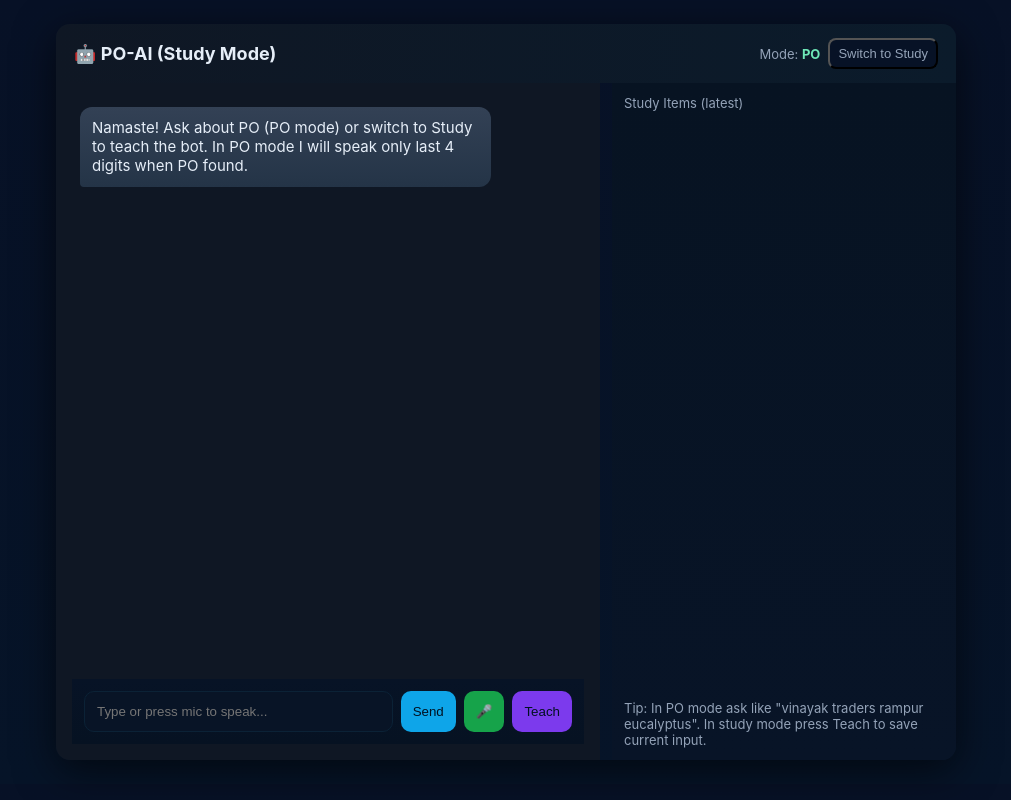
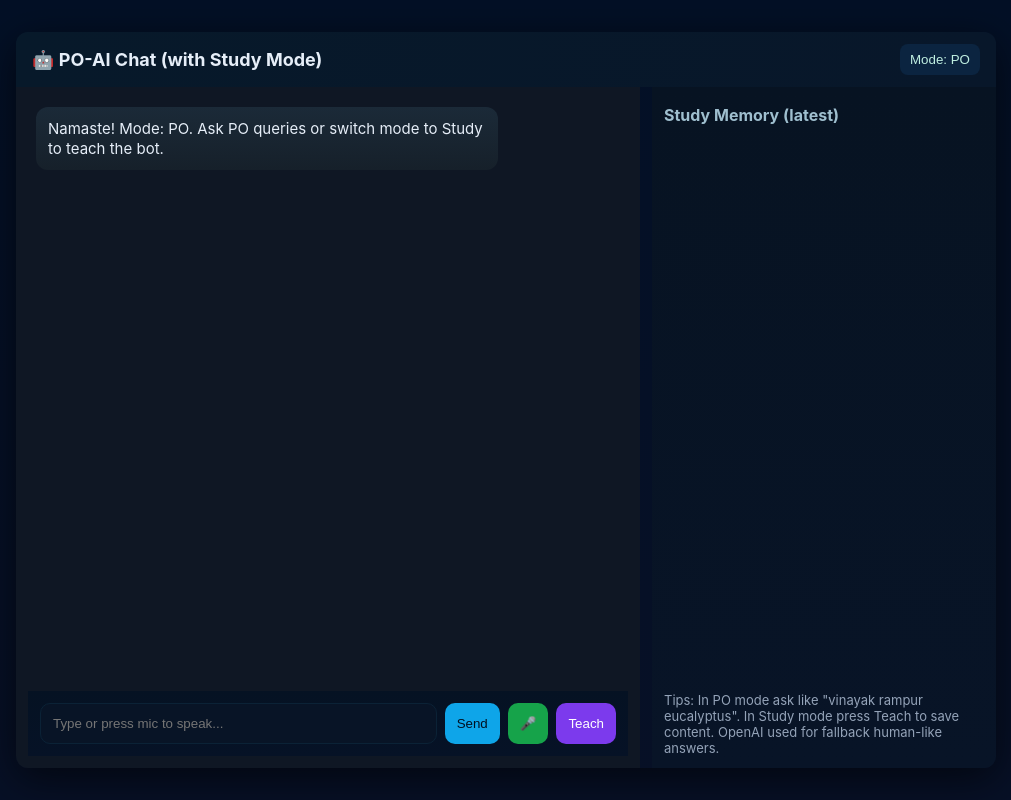
Before and after one commit to atharva1010/PO_AI, a Flask app: page / in a window 1280 px wide. Shown: the whole page, without its empty margins (134-1145 px from the left). Run offline with Flask 3, Linux system fonts and the light colour scheme; data that the repository does not hold is empty; some libraries are stand-ins or nearby versions.

Commit message:
Update index.html

```diff
--- a/templates/index.html
+++ b/templates/index.html
@@ -1,95 +1,86 @@
-<!-- templates/index.html -->
 <!DOCTYPE html>
 <html lang="en">
 <head>
 <meta charset="utf-8" />
 <meta name="viewport" content="width=device-width,initial-scale=1" />
-<title>PO AI Chat — Study Mode</title>
-<link rel="preconnect" href="https://fonts.gstatic.com" crossorigin>
+<title>PO-AI Chat (Study Mode)</title>
+<link rel="stylesheet" href="">
 <style>
-  :root{
-    --bg:#0b1020; --card:#0f1724; --accent:#6ee7b7; --muted:#94a3b8;
-    --user:#0ea5e9; --bot:#334155;
-  }
-  body{background:linear-gradient(180deg,#071126 0%, #061428 100%);font-family:Inter,Segoe UI,Arial;margin:0;color:#e6eef8}
-  .app{width:100%;max-width:900px;margin:24px auto;height:92vh;display:flex;flex-direction:column;border-radius:14px;overflow:hidden;box-shadow:0 10px 40px rgba(0,0,0,0.6)}
-  header{background:linear-gradient(90deg,#0f1724,#0b1b2b);padding:14px 18px;display:flex;align-items:center;gap:12px}
-  header h1{font-size:18px;margin:0}
-  .controls{margin-left:auto;display:flex;gap:8px;align-items:center}
-  .toggle{background:#071226;border-radius:8px;padding:6px 8px;color:var(--muted);font-size:13px;cursor:pointer}
-  main{flex:1;display:flex;gap:12px}
-  .chat{flex:1;background:var(--card);padding:16px;display:flex;flex-direction:column;gap:12px;overflow:hidden}
-  .messages{flex:1;overflow:auto;padding:8px;display:flex;flex-direction:column;gap:12px}
-  .msg{max-width:78%;padding:12px;border-radius:12px;font-size:15px;line-height:1.25}
-  .msg.user{align-self:flex-end;background:linear-gradient(180deg,var(--user),#0284c7);color:#012; border-bottom-right-radius:4px}
-  .msg.bot{align-self:flex-start;background:linear-gradient(180deg,var(--bot),#243447);color:#e6eef8;border-bottom-left-radius:4px}
-  .inputBar{display:flex;gap:8px;padding:12px;background:linear-gradient(180deg,#071326,#061222)}
-  .inputBar input{flex:1;padding:12px;border-radius:10px;border:1px solid #0b2236;background:#081426;color:#e6eef8}
-  .btn{padding:10px 12px;border-radius:10px;border:none;cursor:pointer;background:#0ea5e9;color:#012}
-  .mic{background:#16a34a}
-  .teach{background:#7c3aed}
-  .side{width:320px;background:linear-gradient(180deg,#071322,#081427);padding:12px;display:flex;flex-direction:column;gap:8px}
-  .small{font-size:13px;color:var(--muted)}
-  .modeActive{color:var(--accent);font-weight:700}
-  .po-item{background:#071a2a;padding:10px;border-radius:10px;border:1px solid #123048}
-  @media(max-width:900px){.app{height:100vh;}.side{display:none}}
+:root{--bg:#071026;--card:#0f1724;--accent:#6ee7b7;--muted:#94a3b8;--user:#0ea5e9}
+body{margin:0;font-family:Inter,Segoe UI,Arial;background:linear-gradient(180deg,#031026,#071026);color:#e6eef8;display:flex;justify-content:center;align-items:center;height:100vh}
+.app{width:100%;max-width:980px;height:92vh;border-radius:12px;overflow:hidden;display:flex;flex-direction:column;box-shadow:0 10px 40px rgba(0,0,0,0.6)}
+.header{padding:12px 16px;background:linear-gradient(90deg,#07192a,#08172a);display:flex;align-items:center;gap:12px}
+.title{font-size:18px;font-weight:700}
+.controls{margin-left:auto;display:flex;gap:8px;align-items:center}
+.modeBtn{background:#0b2440;color:#bfeee0;padding:8px 10px;border-radius:8px;border:none;cursor:pointer}
+.main{flex:1;display:flex;gap:12px}
+.chat{flex:1;background:var(--card);display:flex;flex-direction:column;overflow:hidden;padding:12px}
+.messages{flex:1;overflow:auto;padding:8px;display:flex;flex-direction:column;gap:10px}
+.msg{max-width:75%;padding:12px;border-radius:12px;font-size:15px;line-height:1.3}
+.user{align-self:flex-end;background:linear-gradient(180deg,var(--user),#0284c7);color:#001}
+.bot{align-self:flex-start;background:linear-gradient(180deg,#1b2a38,#16202a);color:#e6eef8}
+.inputBar{display:flex;padding:12px;background:linear-gradient(180deg,#051223,#061226);gap:8px}
+.inputBar input{flex:1;padding:12px;border-radius:10px;border:1px solid #0b2236;background:#081426;color:#e6eef8}
+.btn{padding:10px 12px;border-radius:10px;border:none;background:#0ea5e9;color:#012;cursor:pointer}
+.mic{background:#16a34a;color:white}
+.teach{background:#7c3aed;color:white}
+.side{width:320px;background:linear-gradient(180deg,#071322,#081427);padding:12px;display:flex;flex-direction:column}
+.side h4{margin:6px 0;color:#9fbfcf}
+.item{padding:8px;border-radius:8px;background:#071a2a;border:1px solid #123048;margin-bottom:8px}
+.small{font-size:13px;color:#94a3b8}
+@media(max-width:900px){.side{display:none}.app{height:100vh}}
 </style>
 </head>
 <body>
   <div class="app">
-    <header>
-      <h1>🤖 PO-AI (Study Mode)</h1>
+    <div class="header">
+      <div class="title">🤖 PO-AI Chat (with Study Mode)</div>
       <div class="controls">
-        <div id="modeLabel" class="small">Mode: <span id="activeMode" class="modeActive">PO</span></div>
-        <button id="modeToggle" class="toggle small">Switch to Study</button>
+        <button id="modeBtn" class="modeBtn">Mode: PO</button>
       </div>
-    </header>
+    </div>
 
-    <main>
-      <section class="chat">
-        <div id="messages" class="messages">
-          <!-- messages appear here -->
+    <div class="main">
+      <div class="chat">
+        <div id="messages" class="messages"></div>
+
+        <div class="inputBar">
+          <input id="inputText" placeholder="Type or press mic to speak..." />
+          <button id="sendBtn" class="btn">Send</button>
+          <button id="micBtn" class="btn mic">🎤</button>
+          <button id="teachBtn" class="btn teach">Teach</button>
         </div>
-
-        <form id="chatForm" class="inputBar" onsubmit="return false;">
-          <input id="inputText" autocomplete="off" placeholder="Type or press mic to speak..." />
-          <button id="sendBtn" class="btn">Send</button>
-          <button id="micBtn" class="btn mic" type="button">🎤</button>
-          <button id="teachBtn" class="btn teach" type="button" title="Teach the bot (save to study)">Teach</button>
-        </form>
-      </section>
+      </div>
 
       <aside class="side">
-        <div class="small">Study Items (latest)</div>
-        <div id="studyList" style="display:flex;flex-direction:column;gap:8px;overflow:auto;max-height:60vh"></div>
-        <div style="margin-top:auto" class="small">Tip: In PO mode ask like "vinayak traders rampur eucalyptus". In study mode press Teach to save current input.</div>
+        <h4>Study Memory (latest)</h4>
+        <div id="studyList"></div>
+        <div style="margin-top:auto" class="small">Tips: In PO mode ask like "vinayak rampur eucalyptus". In Study mode press Teach to save content. OpenAI used for fallback human-like answers.</div>
       </aside>
-    </main>
+    </div>
   </div>
 
 <script>
-/* ----------------- client logic ----------------- */
-let mode = "po"; // "po" or "study"
+/* client logic */
+let mode = "po"; // "po", "study", "normal"
 const messages = document.getElementById("messages");
 const inputText = document.getElementById("inputText");
 const sendBtn = document.getElementById("sendBtn");
 const micBtn = document.getElementById("micBtn");
 const teachBtn = document.getElementById("teachBtn");
-const modeToggle = document.getElementById("modeToggle");
-const activeMode = document.getElementById("activeMode");
+const modeBtn = document.getElementById("modeBtn");
 const studyList = document.getElementById("studyList");
 
-function appendMsg(text, who="bot") {
-  const div = document.createElement("div");
-  div.className = "msg " + (who==="user" ? "user" : "bot");
-  div.innerHTML = text;
-  messages.appendChild(div);
+function addMsg(txt, who="bot") {
+  const d = document.createElement("div");
+  d.className = "msg " + (who==="user"?"user":"bot");
+  d.innerHTML = txt;
+  messages.appendChild(d);
   messages.scrollTop = messages.scrollHeight;
 }
 
-// convert "1234" -> "one two three four"
 function speakLast4(po) {
-  const last4 = (po + "").slice(-4);
+  const last4 = (po+"").slice(-4);
   const map = {"0":"zero","1":"one","2":"two","3":"three","4":"four","5":"five","6":"six","7":"seven","8":"eight","9":"nine"};
   const words = last4.split("").map(d=>map[d]||d).join(" ");
   const u = new SpeechSynthesisUtterance(words);
@@ -97,147 +88,93 @@ function speakLast4(po) {
   speechSynthesis.speak(u);
 }
 
-async function fetchStudyList() {
-  try {
+async function refreshStudyList(){
+  try{
     const r = await fetch("/study/list");
     const j = await r.json();
     studyList.innerHTML = "";
-    j.slice().reverse().slice(0,6).forEach(it=>{
+    j.slice(0,8).forEach(it=>{
       const el = document.createElement("div");
-      el.className = "po-item";
-      el.innerHTML = `<div style="font-weight:600">${escapeHtml(it.title)}</div><div class="small">${escapeHtml(it.content).slice(0,140)}</div>`;
+      el.className = "item";
+      el.innerHTML = `<strong>${escapeHtml(it.title)}</strong><div class="small">${escapeHtml(it.content).slice(0,140)}</div>`;
       studyList.appendChild(el);
     });
-  } catch(e){
-    console.log("study list err",e);
+  }catch(e){}
+}
+function escapeHtml(s){return (s||"").replaceAll("&","&amp;").replaceAll("<","&lt;").replaceAll(">","&gt;");}
+
+/* send message */
+async function sendMessage(msg){
+  if(!msg) return;
+  addMsg(escapeHtml(msg), "user");
+  inputText.value = "";
+  try{
+    const res = await fetch("/chat", {
+      method:"POST", headers:{"Content-Type":"application/json"},
+      body: JSON.stringify({ message: msg, mode: mode })
+    });
+    const j = await res.json();
+    if(j.type === "po"){
+      const list = j.results || [];
+      if(list.length === 0){ addMsg("No PO found.", "bot"); return; }
+      // show only PO lines
+      const html = list.map(it => `PO: <b>${escapeHtml(it.PO)}</b>`).join("<br>");
+      addMsg(html, "bot");
+      // copy first PO
+      try{ await navigator.clipboard.writeText(list[0].PO); }catch(e){}
+      // speak only last 4 digits as words
+      speakLast4(list[0].PO);
+    } else if(j.type === "study" && j.source === "stored"){
+      addMsg(escapeHtml(j.answer), "bot");
+      const u = new SpeechSynthesisUtterance(j.answer); u.lang="en-IN"; speechSynthesis.speak(u);
+    } else if(j.type === "ai"){
+      addMsg(escapeHtml(j.answer), "bot");
+      const u = new SpeechSynthesisUtterance(j.answer); u.lang="en-IN"; speechSynthesis.speak(u);
+    } else {
+      addMsg(JSON.stringify(j), "bot");
+    }
+  }catch(err){
+    addMsg("Server error.", "bot");
+  } finally {
+    refreshStudyList();
   }
 }
 
-function escapeHtml(s){ return (s||"").replaceAll("&","&amp;").replaceAll("<","&lt;").replaceAll(">","&gt;"); }
+/* event handlers */
+sendBtn.addEventListener("click", ()=>{ const t=inputText.value.trim(); if(t) sendMessage(t); });
+inputText.addEventListener("keydown", e=>{ if(e.key==="Enter"){ e.preventDefault(); sendBtn.click(); }});
 
-/* send message to /chat */
-async function sendMessage(message) {
-  if(!message) return;
-  appendMsg(escapeHtml(message), "user");
-
-  const payload = { message, mode };
-  try {
-    const res = await fetch("/chat", {
-      method: "POST",
-      headers: {"Content-Type":"application/json"},
-      body: JSON.stringify(payload)
-    });
-    const j = await res.json();
-
-    if(j.type === "po") {
-      // show only PO lines and copy first PO
-      const list = j.results || [];
-      if(list.length === 0){
-        appendMsg("No PO found (empty)", "bot");
-        return;
-      }
-      // build display with only PO values (one per line)
-      const html = list.map(it => `PO: <b>${escapeHtml(it.PO)}</b>`).join("<br>");
-      appendMsg(html, "bot");
-
-      // Auto-copy first PO to clipboard
-      const firstPO = list[0].PO;
-      try { await navigator.clipboard.writeText(firstPO); } catch(e){}
-
-      // Speak only last 4 digits
-      speakLast4(firstPO);
-    }
-    else if(j.type === "study" && j.source === "stored") {
-      appendMsg(escapeHtml(j.answer), "bot");
-      // speak entire answer as human-like
-      const u = new SpeechSynthesisUtterance(j.answer);
-      u.lang = "en-IN"; speechSynthesis.speak(u);
-    }
-    else if(j.type === "ai") {
-      appendMsg(escapeHtml(j.answer), "bot");
-      const u = new SpeechSynthesisUtterance(j.answer);
-      u.lang = "en-IN"; speechSynthesis.speak(u);
-    }
-    else {
-      // fallback text
-      appendMsg(escapeHtml(JSON.stringify(j)), "bot");
-    }
-
-  } catch(err){
-    appendMsg("Network or server error.", "bot");
-    console.error(err);
-  } finally {
-    fetchStudyList();
-  }
-}
-
-/* UI: send */
-sendBtn.addEventListener("click", ()=> {
-  const t = inputText.value.trim();
-  if(!t) return;
-  sendMessage(t);
-  inputText.value = "";
+modeBtn.addEventListener("click", ()=>{
+  if(mode === "po"){ mode = "study"; modeBtn.textContent = "Mode: STUDY"; addMsg("Study mode enabled. Messages you Teach will be stored.", "bot"); }
+  else if(mode === "study"){ mode = "normal"; modeBtn.textContent = "Mode: NORMAL"; addMsg("Normal mode enabled. Bot will use study memory + AI fallback.", "bot"); }
+  else { mode = "po"; modeBtn.textContent = "Mode: PO"; addMsg("PO mode enabled. I will search PO CSV first.", "bot"); }
 });
 
-/* teach current input (save to study DB) */
 teachBtn.addEventListener("click", async ()=>{
   const t = inputText.value.trim();
-  if(!t) { alert("Type the content you want to teach then press Teach."); return; }
-  // For simplicity store title as first 80 chars
-  const payload = { title: t.slice(0,80), content: t };
-  try {
-    const r = await fetch("/study/add", {
-      method:"POST", headers:{"Content-Type":"application/json"}, body: JSON.stringify(payload)
-    });
+  if(!t){ alert("Type the content you want to teach then press Teach."); return; }
+  try{
+    const payload = { title: t.slice(0,80), content: t };
+    const r = await fetch("/study/add", { method:"POST", headers:{"Content-Type":"application/json"}, body: JSON.stringify(payload) });
     const j = await r.json();
-    if(j.ok) {
-      appendMsg("✅ Saved to study memory.", "bot");
-      inputText.value = "";
-      fetchStudyList();
-    } else {
-      appendMsg("Failed to save: " + (j.error||"unknown"), "bot");
-    }
-  } catch(e) {
-    appendMsg("Save error.", "bot");
-  }
-});
-
-/* toggle mode */
-modeToggle.addEventListener("click", ()=>{
-  mode = (mode === "po") ? "study" : "po";
-  activeMode.textContent = mode === "po" ? "PO" : "STUDY";
-  modeToggle.textContent = mode === "po" ? "Switch to Study" : "Switch to PO";
+    if(j.ok){ addMsg("Saved to study memory ✅", "bot"); inputText.value=""; refreshStudyList(); }
+    else addMsg("Save failed: "+(j.error||"unknown"), "bot");
+  }catch(e){ addMsg("Save error", "bot"); }
 });
 
 /* mic */
 let recognition;
 if("webkitSpeechRecognition" in window){
   recognition = new webkitSpeechRecognition();
-  recognition.lang = "en-IN";
-  recognition.interimResults = false;
-  recognition.maxAlternatives = 1;
-  recognition.onresult = e => {
-    const t = e.results[0][0].transcript;
-    inputText.value = t;
-    // auto send
-    sendMessage(t);
-    inputText.value = "";
-  };
-  recognition.onerror = e => {
-    appendMsg("Mic error: " + (e.error || "unknown"), "bot");
-  };
-} else {
-  micBtn.disabled = true; micBtn.textContent = "No Mic";
-}
+  recognition.lang = "en-IN"; recognition.interimResults=false; recognition.maxAlternatives=1;
+  recognition.onresult = e => { const t = e.results[0][0].transcript; inputText.value=t; sendMessage(t); };
+  recognition.onerror = e => { addMsg("Mic error: "+(e.error||"unknown"), "bot"); };
+} else { micBtn.disabled = true; micBtn.textContent="No Mic"; }
 micBtn.addEventListener("click", ()=> recognition && recognition.start());
 
-/* keyboard Enter */
-inputText.addEventListener("keydown", e => { if(e.key === "Enter"){ e.preventDefault(); sendBtn.click(); } });
-
-/* initial */
-appendMsg("Namaste! Ask about PO (PO mode) or switch to Study to teach the bot. In PO mode I will speak only last 4 digits when PO found.", "bot");
-fetchStudyList();
-
+/* bootstrap */
+addMsg("Namaste! Mode: PO. Ask PO queries or switch mode to Study to teach the bot.", "bot");
+refreshStudyList();
 </script>
 </body>
 </html>
```
